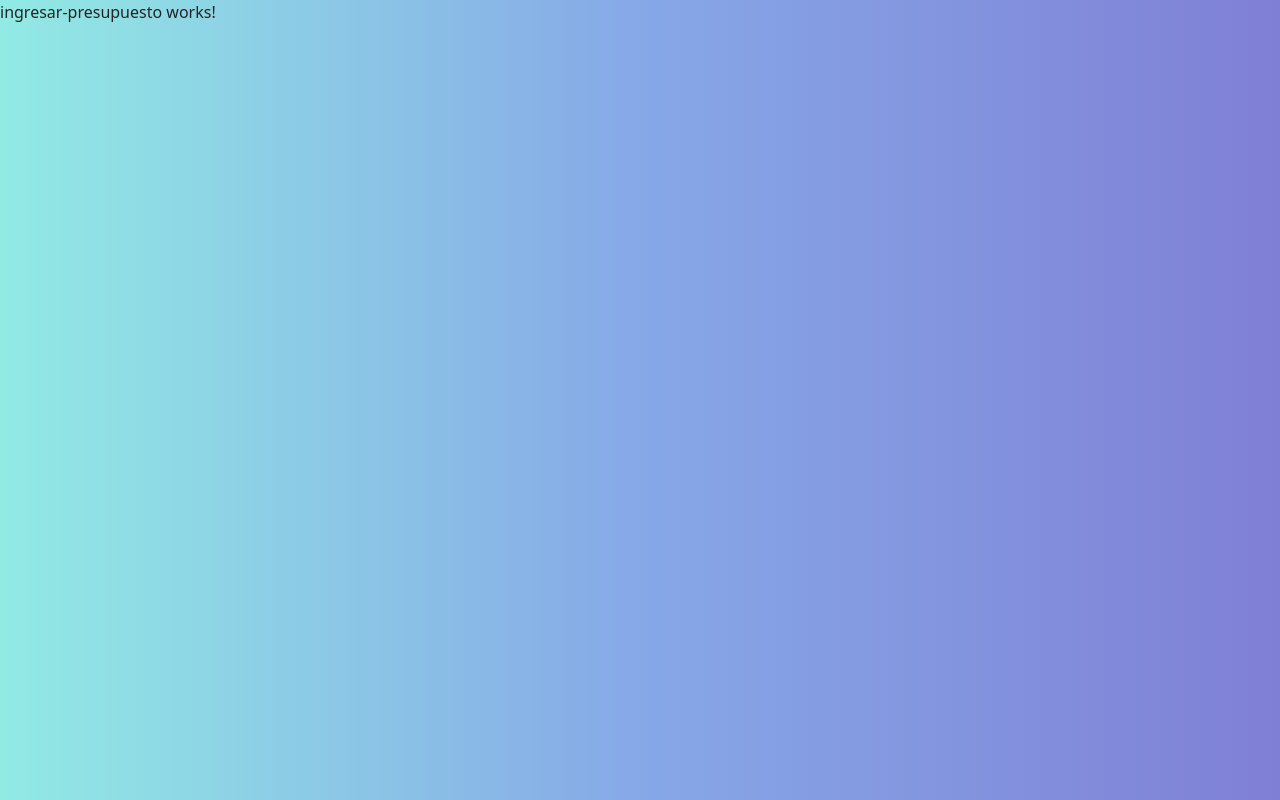
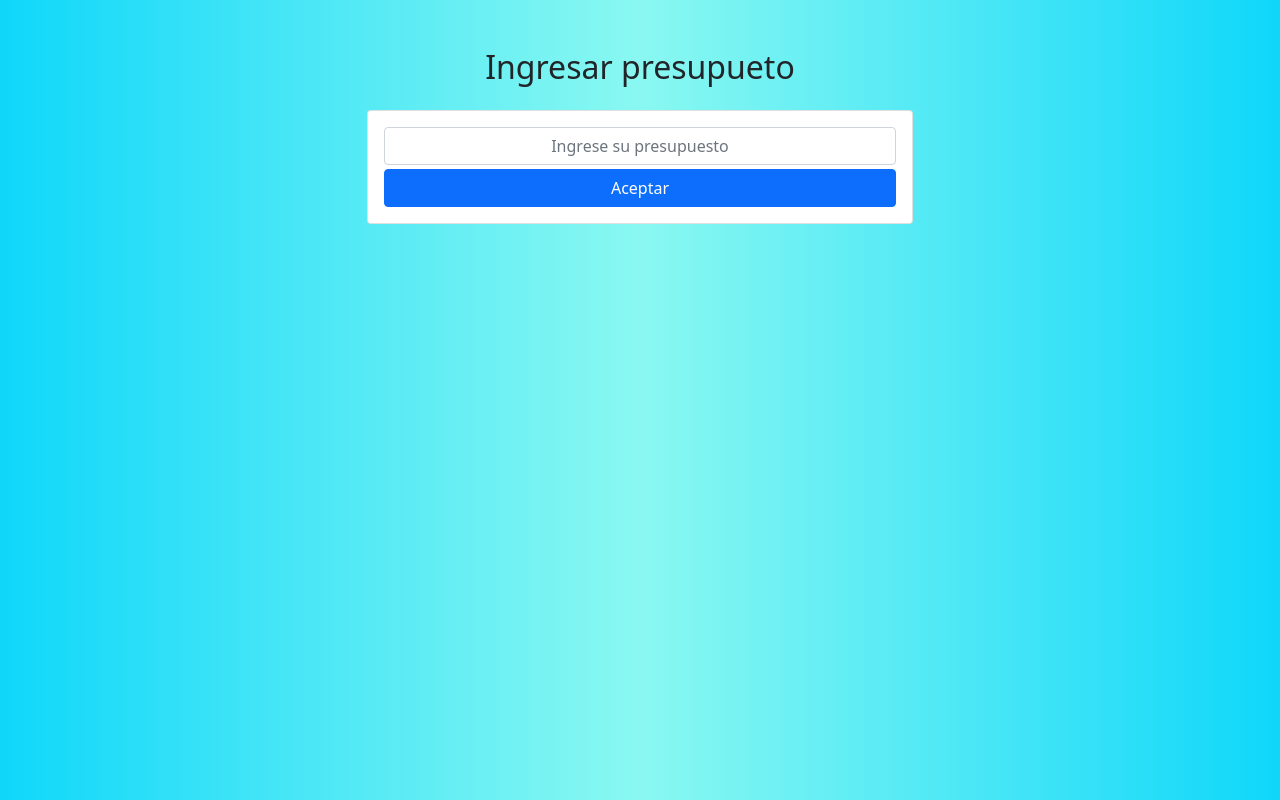
Before and after one commit to renecal/app-presupuesto-angular, an Angular app: page /ingresarPresupuesto in a window 1280 px wide. Built offline with nearby package versions, Linux system fonts and the light colour scheme.

Commit message:
preparando html en comp ingresar-presupuesto

```diff
--- a/src/app/components/ingresar-presupuesto/ingresar-presupuesto.component.css
+++ b/src/app/components/ingresar-presupuesto/ingresar-presupuesto.component.css
@@ -0,0 +1,3 @@
+input{
+  text-align: center;
+}
--- a/src/app/components/ingresar-presupuesto/ingresar-presupuesto.component.html
+++ b/src/app/components/ingresar-presupuesto/ingresar-presupuesto.component.html
@@ -1 +1,19 @@
-<p>ingresar-presupuesto works!</p>
+<div class="container">
+  <div class="row mt-5">
+    <div class="col-12">
+      <h2 class="text-center">Ingresar presupueto</h2>
+    </div>
+  </div>
+  <div class="row mt-3">
+    <div class="col-6 offset-3">
+      <div class="card">
+        <div class="card-body">
+          <input type="text" class="form-control" placeholder="Ingrese su presupuesto">
+          <div class="d-grid gap-2 mt-1">
+            <button class="btn btn-primary" type="button">Aceptar</button>
+          </div>
+        </div>
+      </div>
+    </div>
+  </div>
+</div>
--- a/src/styles.css
+++ b/src/styles.css
@@ -1,7 +1,7 @@
 /* You can add global styles to this file, and also import other style files */
 body{
-  background: #7F7FD5;  /* fallback for old browsers */
-background: -webkit-linear-gradient(to right, #91EAE4, #86A8E7, #7F7FD5);  /* Chrome 10-25, Safari 5.1-6 */
-background: linear-gradient(to right, #91EAE4, #86A8E7, #7F7FD5); /* W3C, IE 10+/ Edge, Firefox 16+, Chrome 26+, Opera 12+, Safari 7+ */
+  background: #0fd7fa;  /* fallback for old browsers */
+background: -webkit-linear-gradient(to right, #0fd7fa, #8af8f1, #0fd7fa);  /* Chrome 10-25, Safari 5.1-6 */
+background: linear-gradient(to right, #0fd7fa, #8af8f1, #0fd7fa); /* W3C, IE 10+/ Edge, Firefox 16+, Chrome 26+, Opera 12+, Safari 7+ */
 
 }
```
Also changed, not shown: 1 other file (tests, documents, lock files or other folders).
